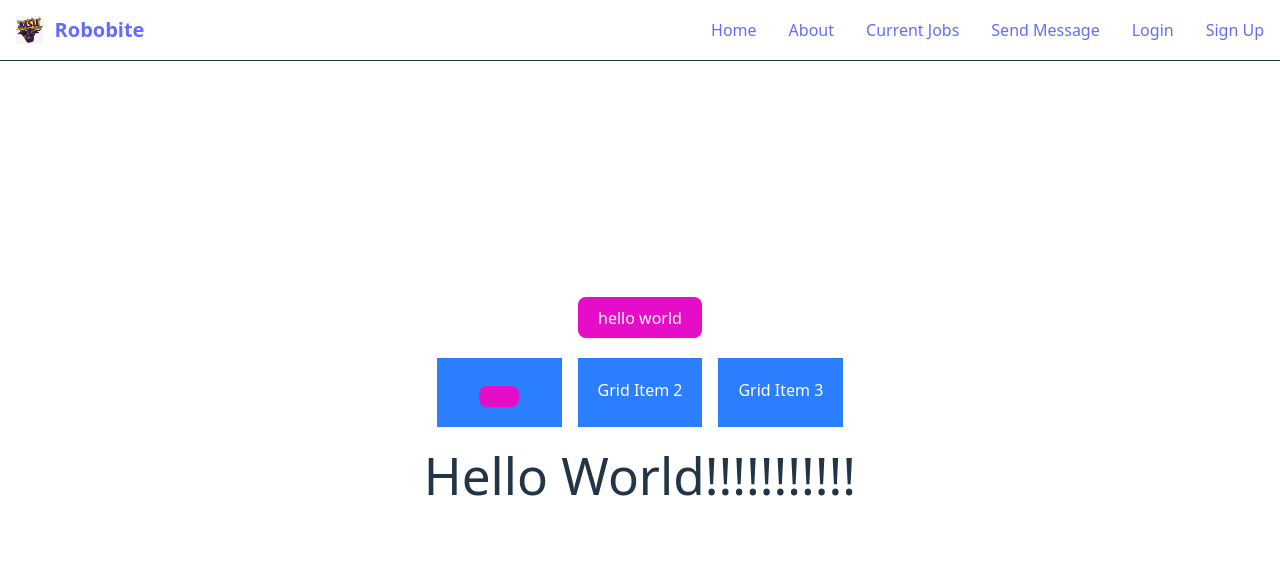
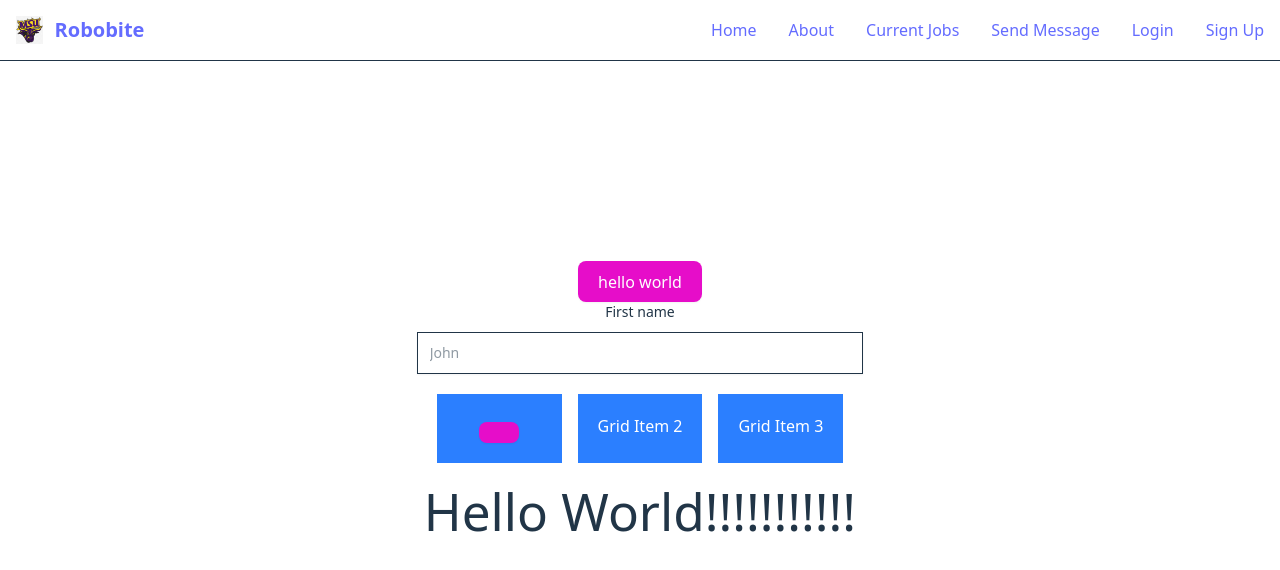
Before and after one commit to JonahG046/Robot_Project, a React (Vite) app in the folder BlackLotus/: page /Create-Account in a window 1280 px wide. Shown: the top 570 px of the page. Built offline with nearby package versions, Linux system fonts and the light colour scheme.

Commit message:
created input component

```diff
--- /dev/null
+++ b/BlackLotus/src/components/shared/Input/Input.tsx
@@ -0,0 +1,11 @@
+import "./Input.css"
+
+const Input = ({ ...props }) => {
+    return (
+        <div>
+            <label htmlFor="first_name" className="block mb-2.5 text-sm font-medium text-heading">First name</label>
+            <input type="text" id="first_name" className="bg-neutral-secondary-medium border border-default-medium text-heading text-sm rounded-base focus:ring-brand focus:border-brand block w-full px-3 py-2.5 shadow-xs placeholder:text-body" placeholder="John" required />
+        </div>
+    )
+}
+export default Input
--- /dev/null
+++ b/BlackLotus/src/components/shared/Input/index.ts
@@ -0,0 +1,3 @@
+import Input from "./Input"
+
+export default Input
--- a/BlackLotus/src/pages/Auth/CreateAuth.tsx
+++ b/BlackLotus/src/pages/Auth/CreateAuth.tsx
@@ -1,8 +1,13 @@
 import Button from "../../components/shared/Button"
+import Input from "../../components/shared/Input"
 
 const CreateAuth = () => {
     return (
+    <>
+
         <Button text="hello world" />
+        <Input />
+    </>
     )
 
 
```
Also changed, not shown: BlackLotus/src/components/shared/Input/Input.css (added).
